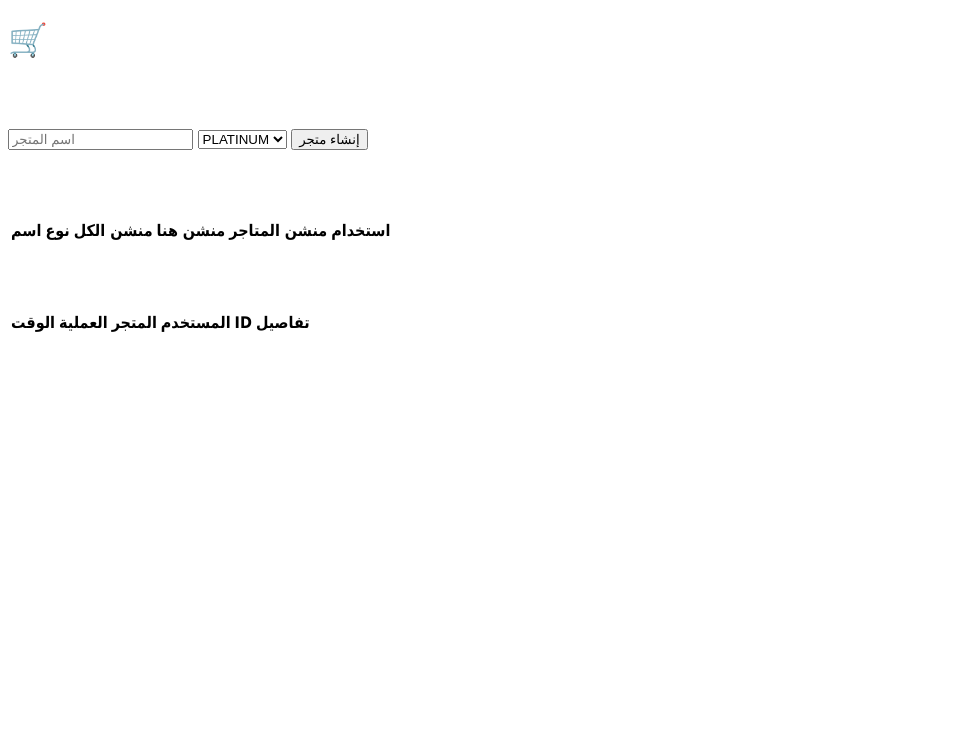
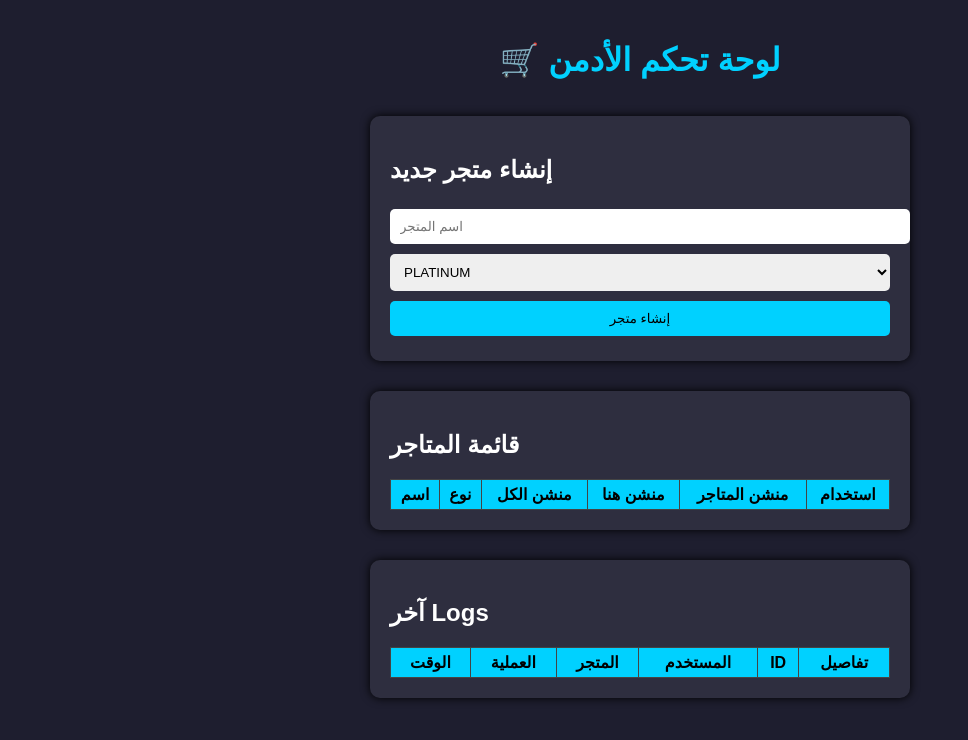
Before and after one commit to zyad511/discord-shop-bot, a website: page web/dashboard.html in a window 1280 px wide. Shown: the whole page, without its empty margins (0-968 px from the left). Drawn offline with Linux system fonts and the light colour scheme.

Commit message:
Update style.css

```diff
--- a/web/style.css
+++ b/web/style.css
@@ -1,6 +1,8 @@
-body { font-family: 'Tahoma', sans-serif; }
-h1,h2,h3 { color: #fff; }
-.card { transition: transform 0.2s ease; }
-.card:hover { transform: translateY(-5px); }
-.btn { transition: all 0.2s ease; }
-.btn:hover { opacity: 0.9; }
+body{font-family:sans-serif;background:#1e1e2f;color:#fff;display:flex;flex-direction:column;align-items:center;margin:0;padding:20px}
+h1{color:#00d1ff}
+.card{background:#2e2e3f;padding:20px;margin:15px;border-radius:10px;width:90%;max-width:500px;box-shadow:0 0 10px #000;}
+input,select,button{margin:5px 0;padding:10px;width:100%;border-radius:5px;border:none;}
+button{background:#00d1ff;color:#000;cursor:pointer;}
+table{width:100%;border-collapse:collapse;margin-top:10px;}
+th,td{border:1px solid #444;padding:5px;text-align:center;}
+th{background:#00d1ff;color:#000;}
```
